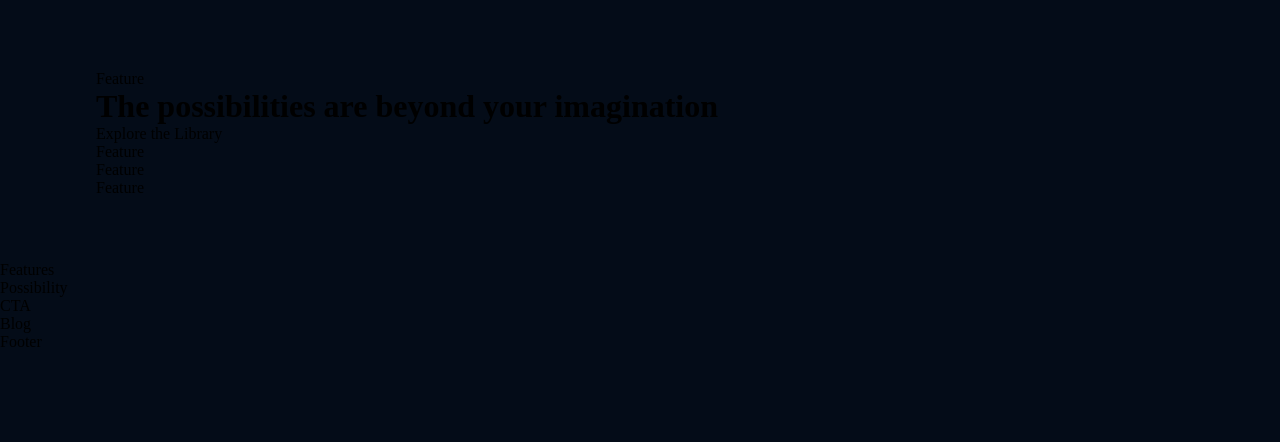
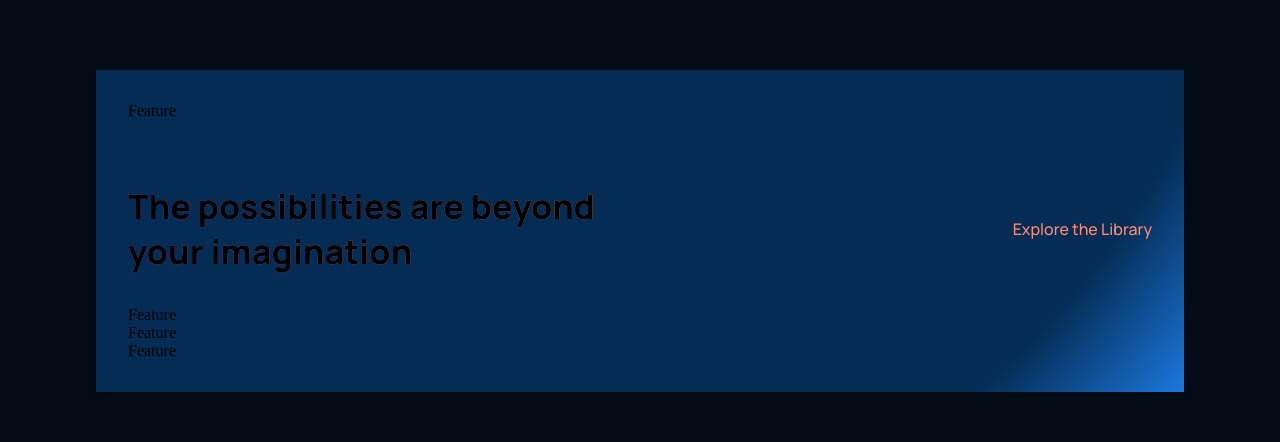
Before and after one commit to Samay10/GPT3, a React (Create React App) app: page / in a window 1280 px wide. Shown: the part 888-1330 px from the top of the page. Before the commit the page ends 1239 px from the top, so only its background shows below. Built offline with nearby package versions, Linux system fonts and the light colour scheme.

Commit message:
whatgpt3-changes

```diff
--- a/src/containers/whatGPT3/WhatGPT3.jsx
+++ b/src/containers/whatGPT3/WhatGPT3.jsx
@@ -9,7 +9,7 @@ const WhatGPT3 = () => {
         <Feature />
       </div>
       <div className="gpt3__whatgpt3-heading">
-        <h1 className="gradient-text">The possibilities are beyond your imagination</h1>
+        <h1 className="gradient__text">The possibilities are beyond your imagination</h1>
         <p>Explore the Library</p>
       </div>
       <div className="gpt3__whatgpt3-container">
--- a/src/containers/whatGPT3/whatGPT3.css
+++ b/src/containers/whatGPT3/whatGPT3.css
@@ -0,0 +1,64 @@
+.gpt3__whatgpt3 {
+    display: flex;
+    flex-direction: column;
+
+    padding: 2rem;
+    background: var(--color-footer);
+
+    /* ff 3.6+ */
+    background:-moz-radial-gradient(circle at 30% -100%, #042c54 25%, rgba(4, 44, 84, 1) 85%, rgba(27, 120, 222, 1) 100%);
+
+    /* safari 5.1+,chrome 10+ */
+    background:-webkit-radial-gradient(circle at 30% -100%, #042c54 25%, rgba(4, 44, 84, 1) 85%, rgba(27, 120, 222, 1) 100%);
+
+    /* opera 11.10+ */
+    background:-o-radial-gradient(circle at 30% -100%, #042c54 25%, rgba(4, 44, 84, 1) 85%, rgba(27, 120, 222, 1) 100%);
+
+    /* ie 10+ */
+    background:-ms-radial-gradient(circle at 30% -100%, #042c54 25%, rgba(4, 44, 84, 1) 85%, rgba(27, 120, 222, 1) 100%);
+
+    /* global 92%+ browsers support */
+    background:radial-gradient(circle at 30% -100%, #042c54 25%, rgba(4, 44, 84, 1) 85%, rgba(27, 120, 222, 1) 100%);
+
+    filter: drop-shadow(0px 4px 4px rgba(0, 0, 0, 0.25));
+}
+
+.gpt3__whatgpt3-feature {
+    display: flex;
+}
+
+.gpt3__whatgpt3-feature .gpt3__features-container__feature {
+    margin: 0;
+}
+
+.gpt3__whatgpt3-feature .gpt3__features-container__feature-text {
+    max-width: 700px;
+}
+
+.gpt3__whatgpt3-heading {
+    display: flex;
+    flex-direction: row;
+    justify-content: space-between;
+    align-items: center;
+
+    margin: 4rem 0 2rem;
+}
+
+.gpt3__whatgpt3-heading h1 {
+    font-family: var(--font-family);
+    font-style: normal;
+    font-weight: 800;
+    font-size: 34px;
+    line-height: 45px;
+    max-width: 510px;
+}
+
+.gpt3__whatgpt3-heading p {
+    font-family: var(--font-family);
+    font-weight: 500;
+    font-size: 16px;
+    line-height: 30px;
+
+    color: var(--color-subtext);
+    cursor: pointer;
+}
```
